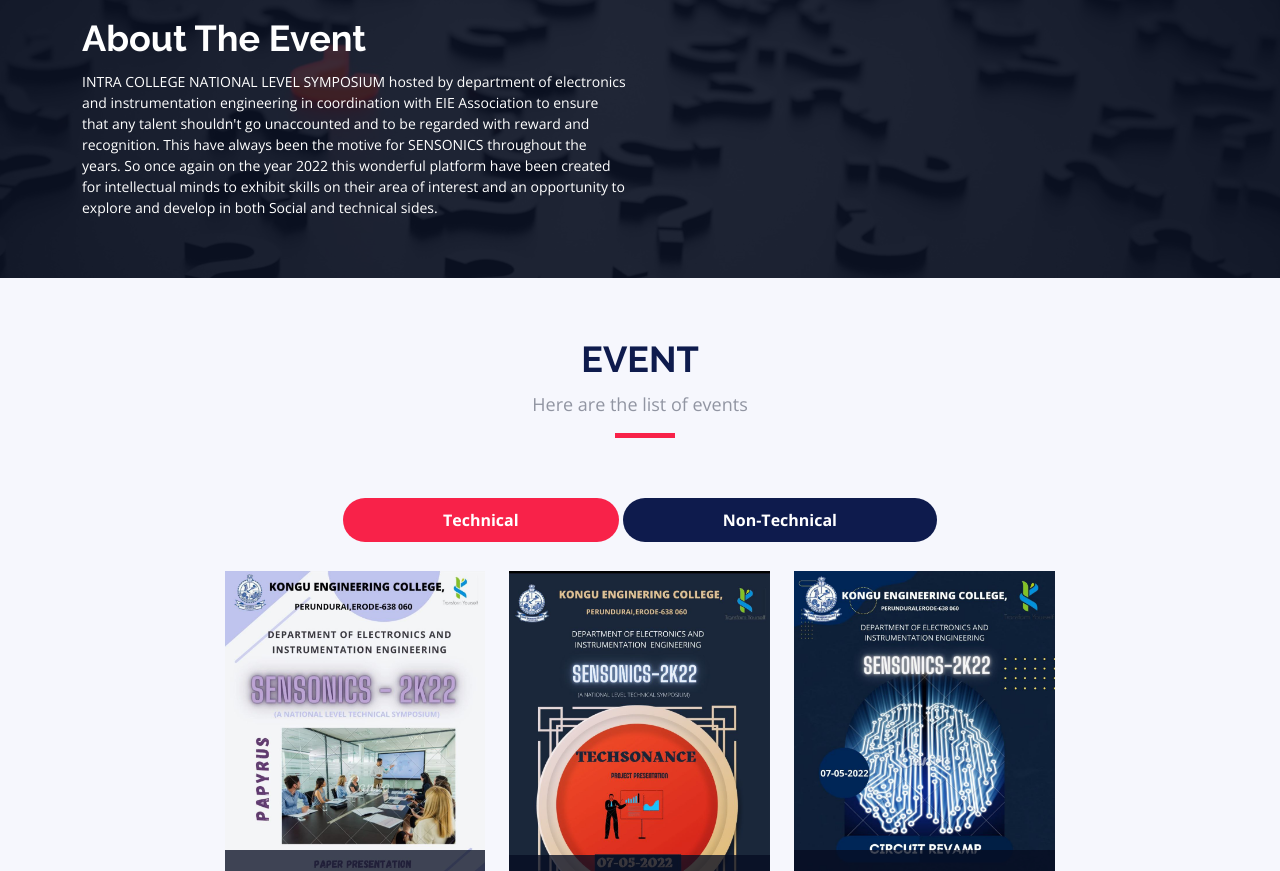
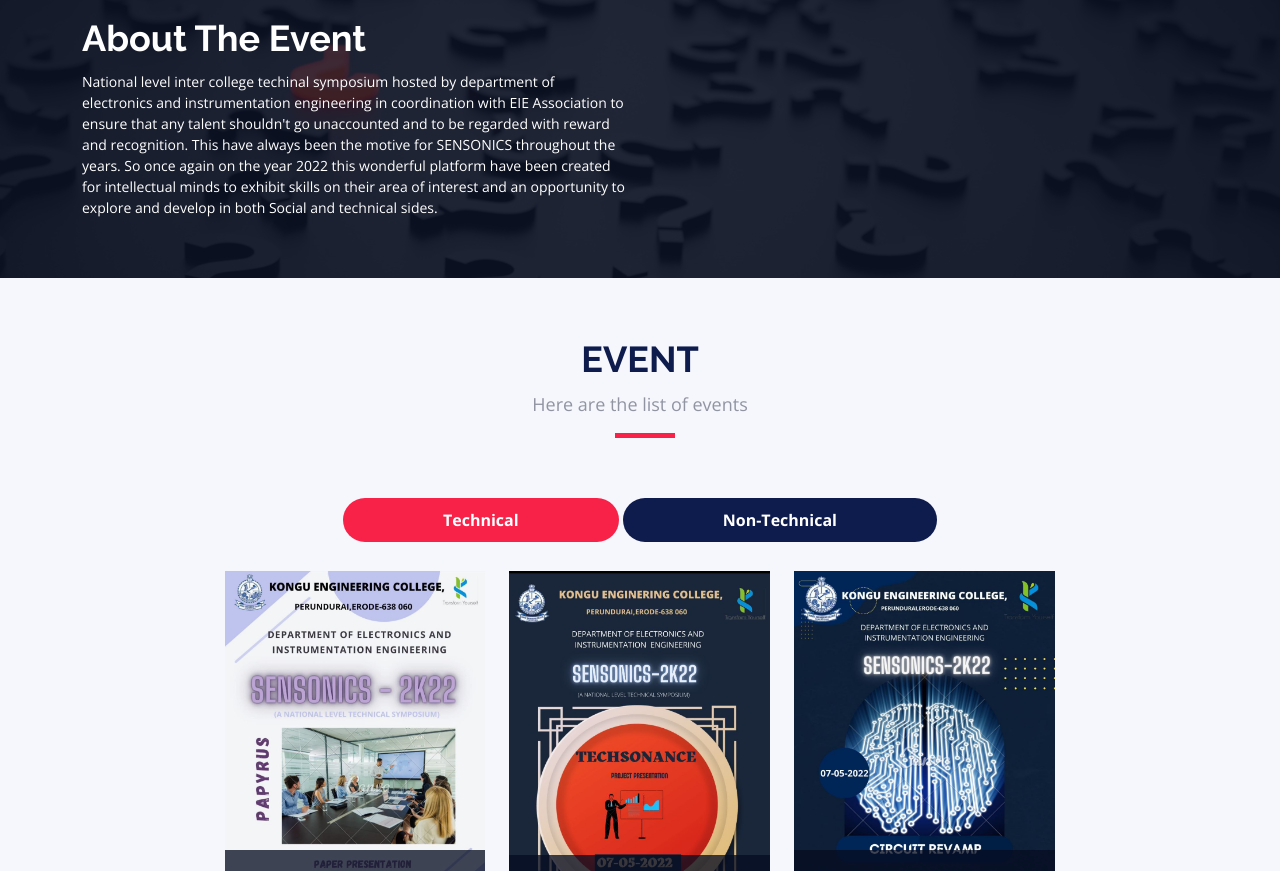
Before and after one commit to sandeepr-19/sensonics2k22, a plain HTML site: page index.html in a window 1280 px wide. Shown: the part 1743-2614 px from the top of the page. Drawn offline with nearby package versions, Linux system fonts and the light colour scheme.

Commit message:
commit on main

```diff
--- a/index.html
+++ b/index.html
@@ -101,7 +101,7 @@
               and DCS. Competent faculty and established library
               are the highlights of theDepartment.</p>
             <h2>About The Event</h2>
-            <p>INTRA COLLEGE NATIONAL LEVEL SYMPOSIUM hosted by department of electronics and instrumentation engineering in coordination with EIE Association to ensure that any talent shouldn't go unaccounted and to be regarded with reward and recognition. This have always been the motive for SENSONICS throughout the years. So once again on the year 2022 this wonderful platform have been created for intellectual minds to exhibit skills on their area of interest and an opportunity to explore and develop in both Social and technical sides.</p>
+            <p>National level inter college techinal symposium hosted by department of electronics and instrumentation engineering in coordination with EIE Association to ensure that any talent shouldn't go unaccounted and to be regarded with reward and recognition. This have always been the motive for SENSONICS throughout the years. So once again on the year 2022 this wonderful platform have been created for intellectual minds to exhibit skills on their area of interest and an opportunity to explore and develop in both Social and technical sides.</p>
           </div>
           <div class="col-lg-3">
             <h3>Where</h3>
```
